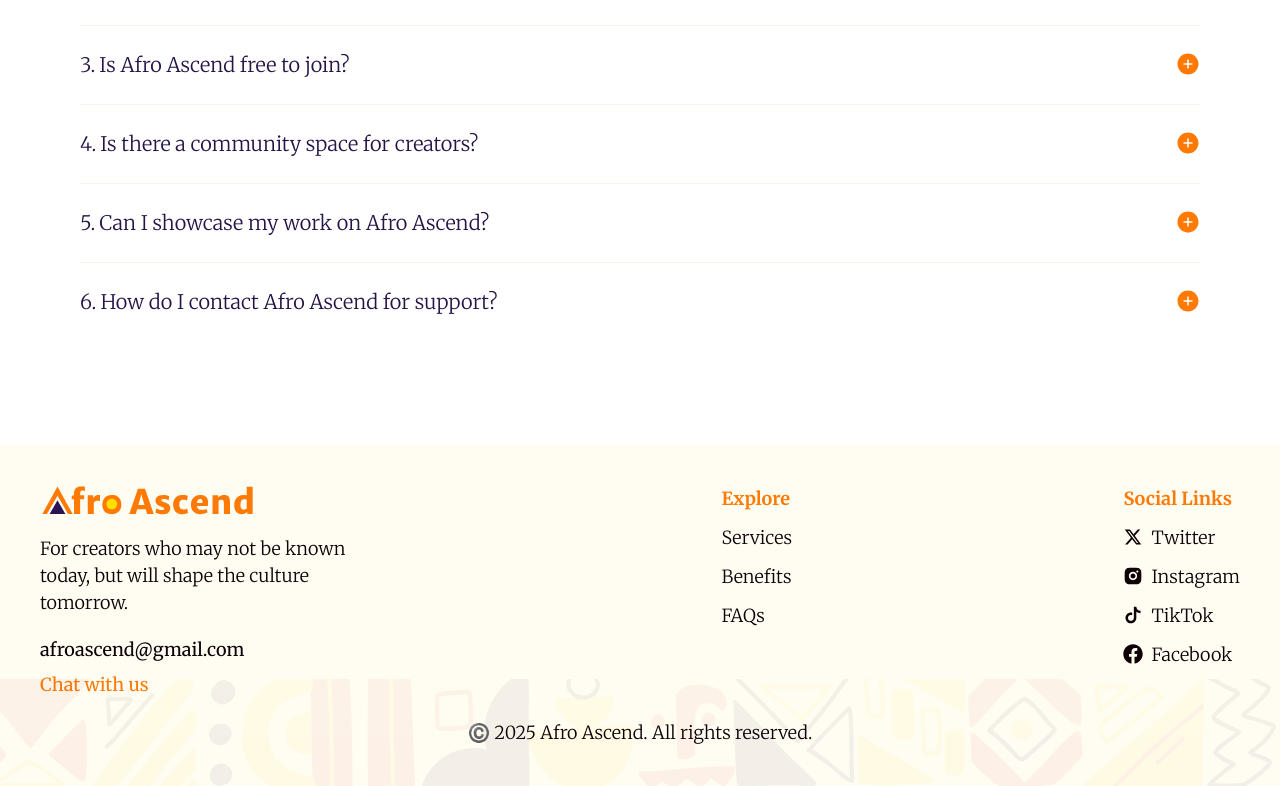
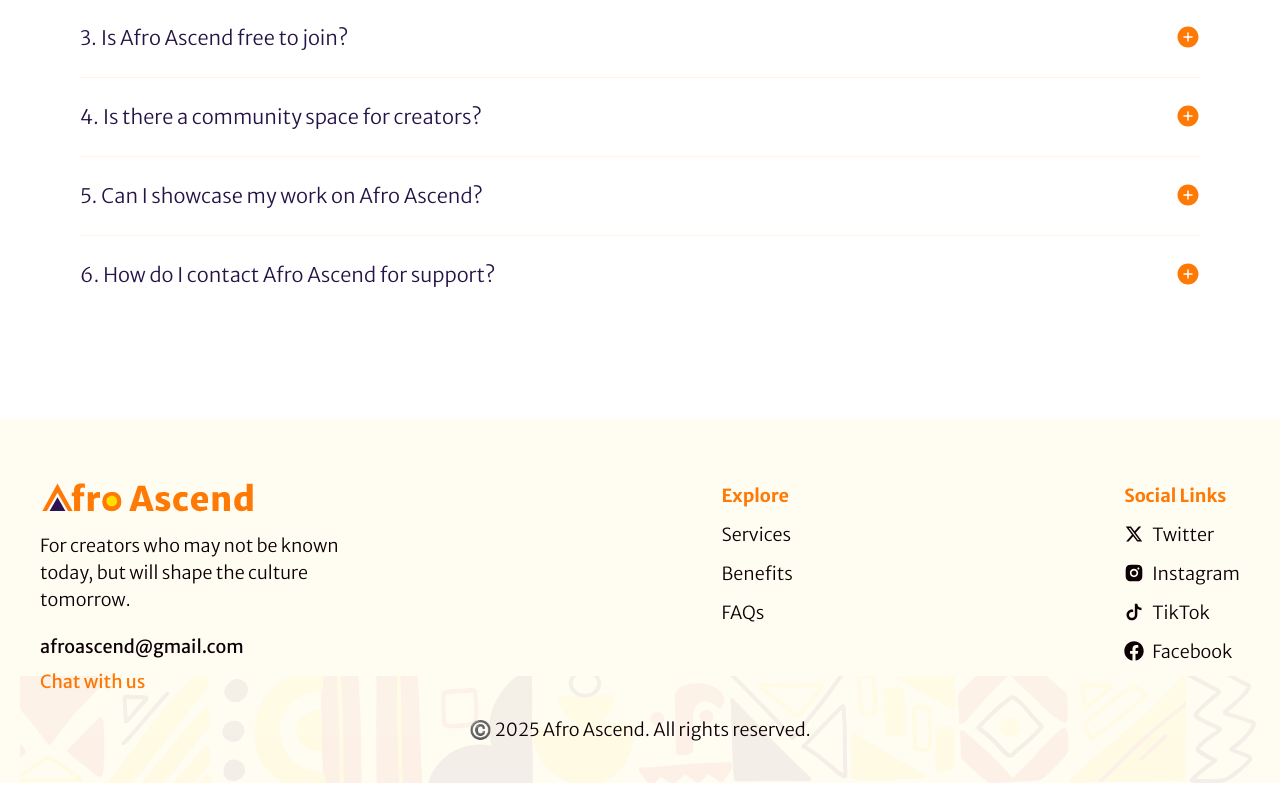
Before and after one commit to Jideotetic/afro-a, a React (Vite) app: page / in a window 1280 px wide. Shown: the part 5107-5893 px from the top of the page. Built offline with nearby package versions, Linux system fonts and the light colour scheme.

Commit message:
Cleaning up

```diff
--- a/index.html
+++ b/index.html
@@ -6,7 +6,7 @@
 		<meta name="viewport" content="width=device-width, initial-scale=1.0" />
 		<title>Afro Ascend</title>
 	</head>
-	<body class="font-merriweather text-base">
+	<body class="font-merriweather-sans text-base">
 		<div id="root"></div>
 		<script type="module" src="/src/main.jsx"></script>
 	</body>
--- a/src/components/Footer.jsx
+++ b/src/components/Footer.jsx
@@ -1,23 +1,20 @@
-import { NAV_LINKS } from "@/lib/constants";
+import { NAV_LINKS, SOCIAL_LINKS } from "@/lib/constants";
 import React from "react";
 import { Link } from "react-router";
-import { RiInstagramFill, RiTiktokFill, RiTwitterXFill } from "react-icons/ri";
-import { FaFacebook } from "react-icons/fa";
 
 function Footer() {
 	return (
-		<footer className="text-[#0D0106] md:text-[18px] font-light relative">
-			<div className="px-5 py-10 pb-30 sm:pb-22">
+		<footer className="text-[#0D0106] text-base md:text-[18px] font-light relative">
+			<div className="pt-14 sm:pt-16 pb-30 sm:pb-22">
 				<div className="w-full mx-auto max-w-[1200px] flex flex-col sm:flex-row gap-6 sm:justify-between flex-wrap">
 					<div className="space-y-5 max-w-[320px] md:max-w-[350px]">
 						<div className="flex flex-col gap-3">
-							<span className="text-[24px] font-extrabold text-[#FE7A04]">
-								<img
-									src="/Frame (2).svg"
-									alt="logo"
-									className="w-[114px] h-[20px] md:w-[216px] md:h-[38px]"
-								/>
-							</span>
+							<img
+								src="/Frame (2).svg"
+								alt="logo"
+								className="w-[114px] h-[20px] lg:w-[216px] lg:h-[38px]"
+							/>
+
 							<span>
 								For creators who may not be known today, but will shape the
 								culture tomorrow.
@@ -31,50 +28,47 @@ function Footer() {
 							</Link>
 						</div>
 					</div>
+
 					<div className="space-y-3">
 						<div className="text-[18px] font-bold text-[#FE7A04]">Explore</div>
 
 						<ul className="flex flex-col gap-3">
 							{NAV_LINKS.map((link) => (
 								<li key={link.title}>
-									<Link
+									<a
 										className="hover:text-[#FE7A04] hover:underline"
-										to={link.href}
+										href={link.href}
 									>
 										{link.title}
-									</Link>
+									</a>
 								</li>
 							))}
 						</ul>
 					</div>
+
 					<div className="space-y-3">
 						<div className="text-[18px] font-bold text-[#FE7A04]">
 							Social Links
 						</div>
 
 						<ul className="space-y-3">
-							<li className="group flex hover:text-[#FE7A04] items-center gap-2">
-								<RiTwitterXFill className="rounded-[4px] group-hover:text-[#FE7A04] text-[20px] text-[#0D0106]" />
-								<a href="">Twitter</a>
-							</li>
-							<li className="group hover:text-[#FE7A04] flex items-center gap-2">
-								<RiInstagramFill className="rounded-[4px] group-hover:text-[#FE7A04] text-[20px] text-[#0D0106]" />
-								<a href="">Instagram</a>
-							</li>
-							<li className="group hover:text-[#FE7A04] flex items-center gap-2">
-								<RiTiktokFill className="rounded-[4px] group-hover:text-[#FE7A04] text-[20px] text-[#0D0106]" />
-								<a href="">TikTok</a>
-							</li>
-							<li className="group hover:text-[#FE7A04] flex items-center gap-2">
-								<FaFacebook className="rounded-[4px] group-hover:text-[#FE7A04] text-[20px] text-[#0D0106]" />
-								<a href="">Facebook</a>
-							</li>
+							{SOCIAL_LINKS.map((link) => (
+								<li
+									key={link.title}
+									className="group flex hover:text-[#FE7A04] items-center gap-2"
+								>
+									{link.icon && (
+										<link.icon className="rounded-[4px] group-hover:text-[#FE7A04] text-[20px] text-[#0D0106]" />
+									)}
+									<a href={link.href}>{link.title}</a>
+								</li>
+							))}
 						</ul>
 					</div>
 				</div>
 			</div>
 
-			<div className="absolute bottom-0 left-0 right-0 bg-[url(/Group-30.svg)] bg-cover bg-center bg-no-repeat px-5 py-10">
+			<div className="absolute bottom-0 left-0 right-0 bg-[url(/Group-30.svg)] bg-cover bg-center bg-no-repeat py-10">
 				<div className="mx-auto w-full max-w-[1200px] sm:text-center">
 					©️ 2025 Afro Ascend. All rights reserved.
 				</div>
--- a/src/components/Header.jsx
+++ b/src/components/Header.jsx
@@ -43,7 +43,7 @@ function Header() {
 								{NAV_LINKS.map((link) => (
 									<li key={link.title}>
 										<a
-											className="hover:text-[#FE7A04] text-[18px] hover:underline"
+											className="hover:text-[#FE7A04] text-[18px] font-normal text-[#3F3E3E] hover:underline"
 											href={link.href}
 											onClick={() => setSheetIsOpen(false)}
 										>
--- a/src/components/Logo.jsx
+++ b/src/components/Logo.jsx
@@ -14,7 +14,7 @@ function Logo({ setSheetIsOpen }) {
 			<img
 				src="/Frame (2).svg"
 				alt="Logo"
-				className="w-[114px] h-[20px] md:w-[216px] md:h-[38px]"
+				className="w-[114px] h-[20px] lg:w-[216px] lg:h-[38px]"
 			/>
 		</Link>
 	);
--- a/src/components/RootLayout.jsx
+++ b/src/components/RootLayout.jsx
@@ -9,11 +9,11 @@ function RootLayout() {
 				<Header />
 			</div>
 
-			<main>
+			<main className="bg-white">
 				<Outlet />
 			</main>
 
-			<div className="bg-[#FFFCF2]">
+			<div className="bg-[#FFFCF2] px-5">
 				<Footer />
 			</div>
 		</>
--- a/src/index.css
+++ b/src/index.css
@@ -1,4 +1,4 @@
-@import url("https://fonts.googleapis.com/css2?family=Merriweather:ital,opsz,wght@0,18..144,300..900;1,18..144,300..900&family=Syne:wght@400..800&display=swap");
+@import url("https://fonts.googleapis.com/css2?family=Merriweather+Sans:ital,wght@0,300..800;1,300..800&family=Syne:wght@400..800&display=swap");
 @import "tailwindcss";
 @import "tw-animate-css";
 
@@ -41,7 +41,7 @@
 	--color-sidebar-border: var(--sidebar-border);
 	--color-sidebar-ring: var(--sidebar-ring);
 	--font-syne: Syne, sans-serif;
-	--font-merriweather: Merriweather, serif;
+	--font-merriweather-sans: "Merriweather Sans", serif;
 }
 
 :root {
```
Also changed, not shown: src/lib/constants.js.
